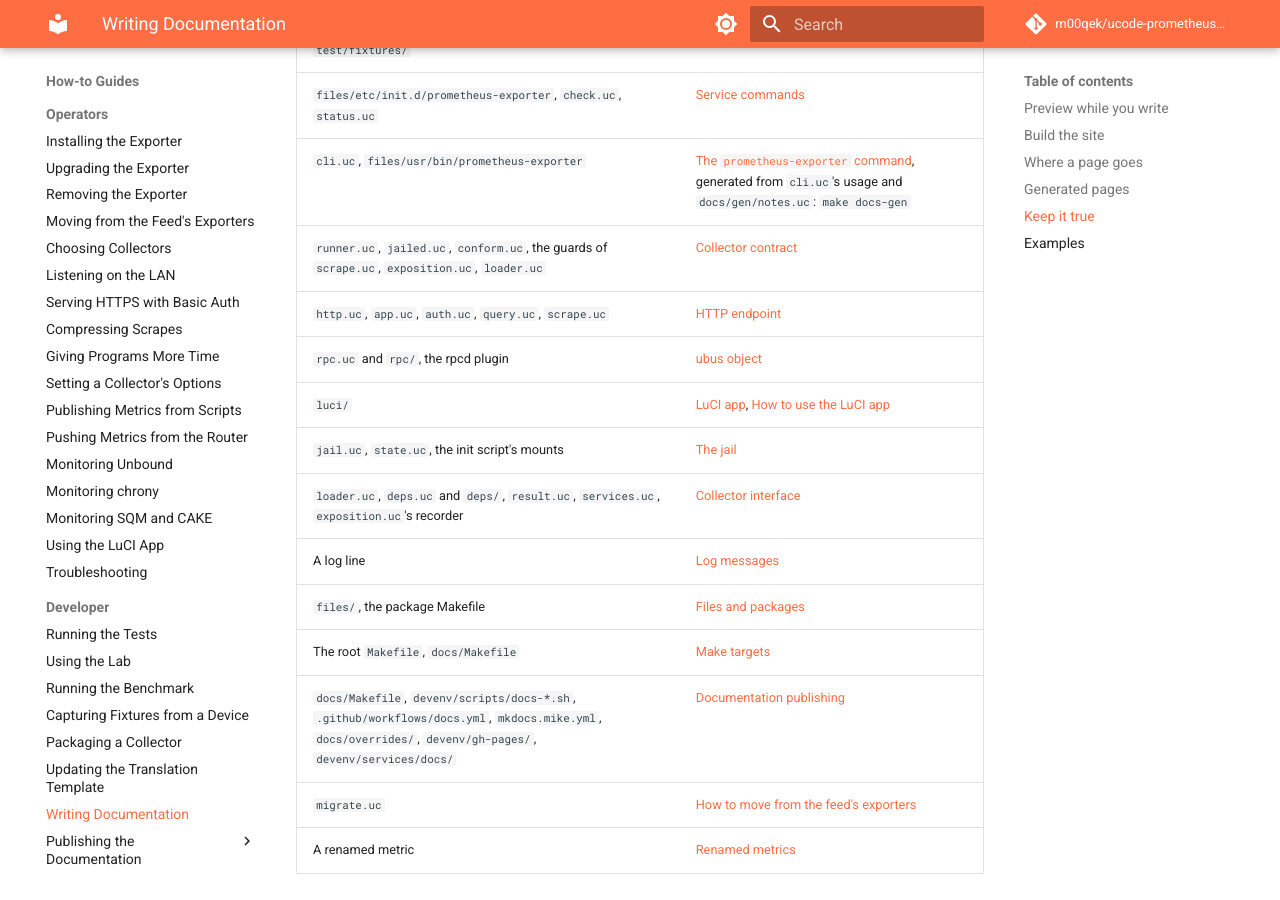
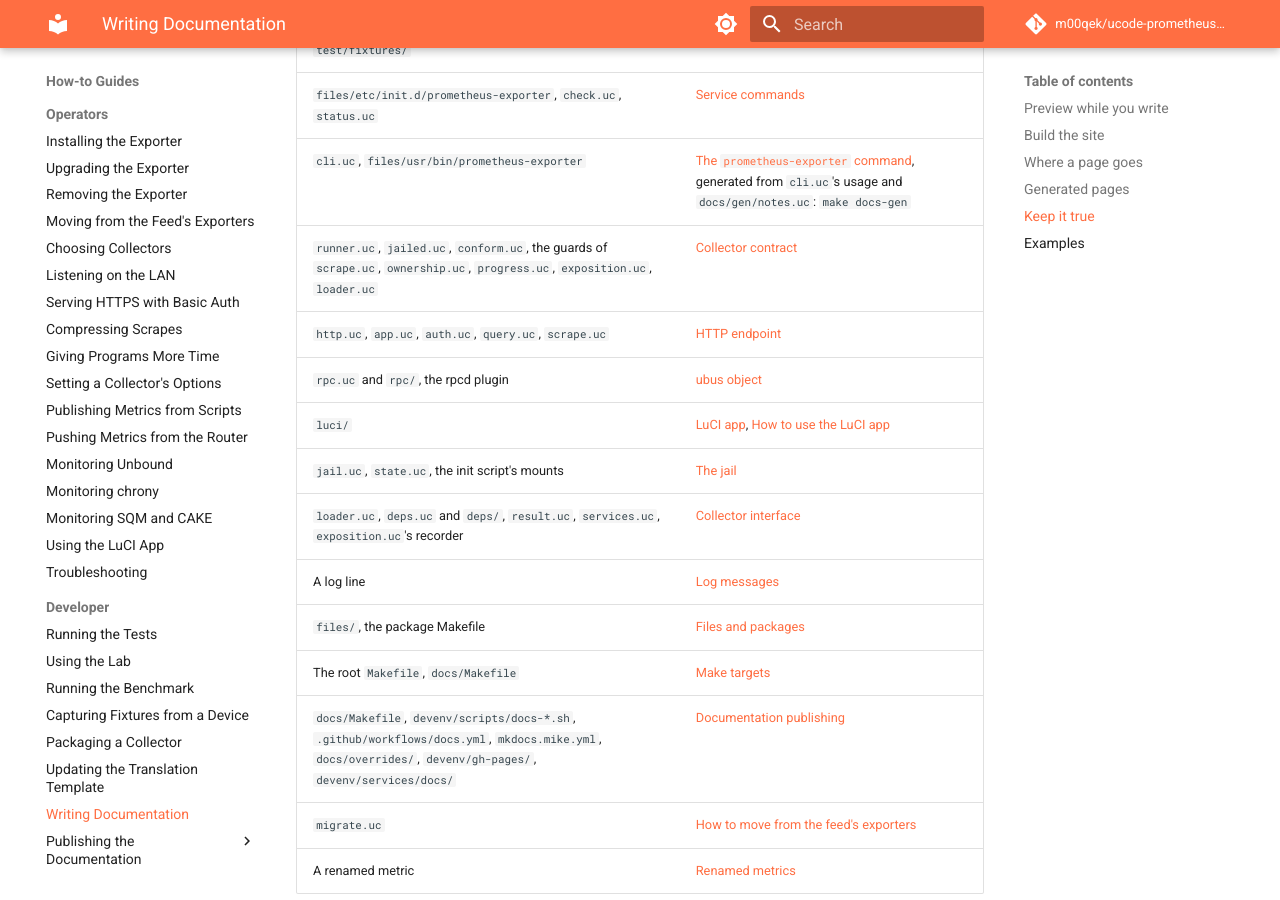
Before and after one commit to m00qek/ucode-prometheus-exporter, an MkDocs documentation site: the page built from docs/how-to/developer/documentation.md, in a window 1280 px wide and 900 px high, scrolled down 2556 px. Built offline with MkDocs 1.6.1 and Material for MkDocs 9.7.7, drawn with Linux system fonts in a browser that asks for light colours; comment, search, counter and statistics services are not loaded.

Commit message:
Split family ownership and burying dead scrapes out of scrape.uc
A move, with no change of behaviour: ownership.uc has which collector
owns which family, the exporter's own first, and the prefixes the core
keeps for itself; progress.uc has what a scrape makes of the progress
files of scrape processes that died (bury), and the log line of each
breaker that trips or closes, which scrape() writes too. scrape.uc
keeps selecting the collectors, running them and writing the reply.
Neither is a directory with a facade: scrape.uc alone imports them.

Their tests stay with the scrape's: they hold scrape() to its reply and
its logs, over the scrape's own fixtures.

```diff
--- a/docs/how-to/developer/documentation.md
+++ b/docs/how-to/developer/documentation.md
@@ -70,7 +70,7 @@ Reference pages describe the code as it is. When you change one of these, update
 | A collector, `config.uc`, `errors.uc`, the package Makefile, `test/fixtures/` | The generated pages: `make docs-gen`. |
 | `files/etc/init.d/prometheus-exporter`, `check.uc`, `status.uc` | [Service commands](../../reference/service-commands.md) |
 | `cli.uc`, `files/usr/bin/prometheus-exporter` | [The `prometheus-exporter` command](../../reference/command.md), generated from `cli.uc`'s usage and `docs/gen/notes.uc`: `make docs-gen` |
-| `runner.uc`, `jailed.uc`, `conform.uc`, the guards of `scrape.uc`, `exposition.uc`, `loader.uc` | [Collector contract](../../reference/collector-contract.md) |
+| `runner.uc`, `jailed.uc`, `conform.uc`, the guards of `scrape.uc`, `ownership.uc`, `progress.uc`, `exposition.uc`, `loader.uc` | [Collector contract](../../reference/collector-contract.md) |
 | `http.uc`, `app.uc`, `auth.uc`, `query.uc`, `scrape.uc` | [HTTP endpoint](../../reference/http.md) |
 | `rpc.uc` and `rpc/`, the rpcd plugin | [ubus object](../../reference/ubus.md) |
 | `luci/` | [LuCI app](../../reference/luci.md), [How to use the LuCI app](../luci.md) |
```
Also changed, not shown: docs/reference/error-codes.md (+1 -1 lines), 7 other files.
